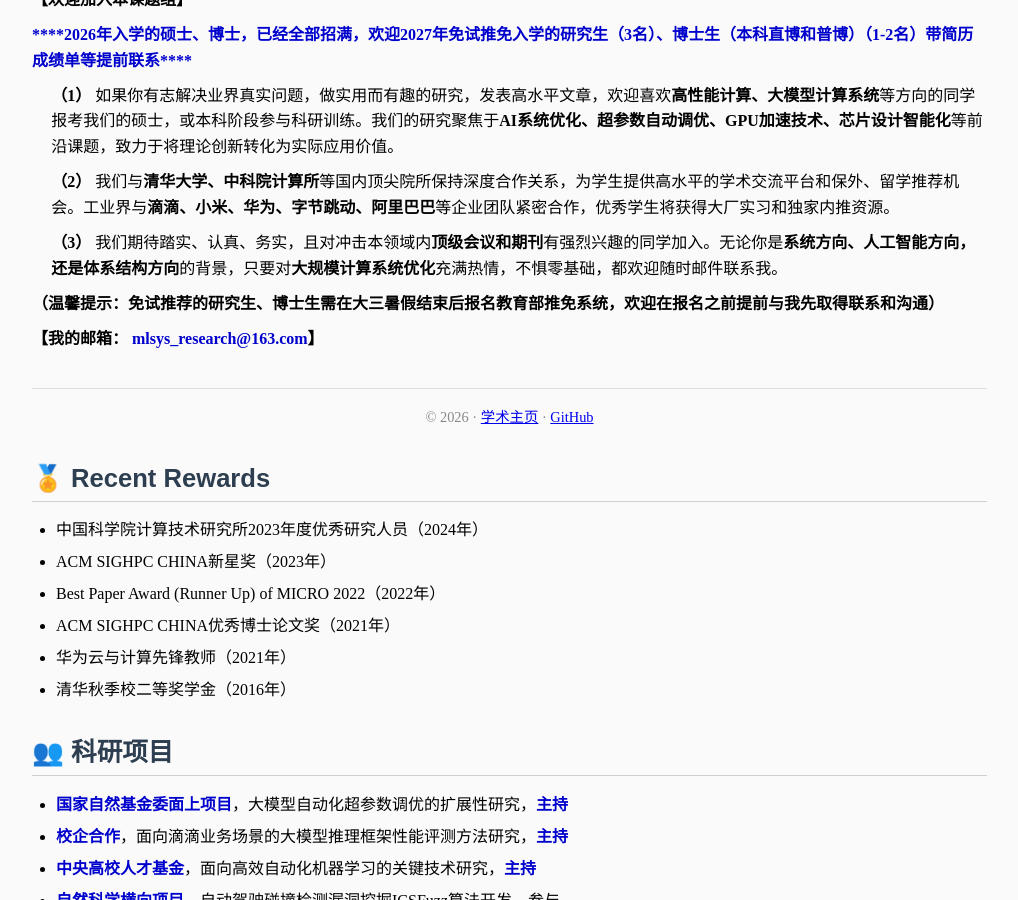
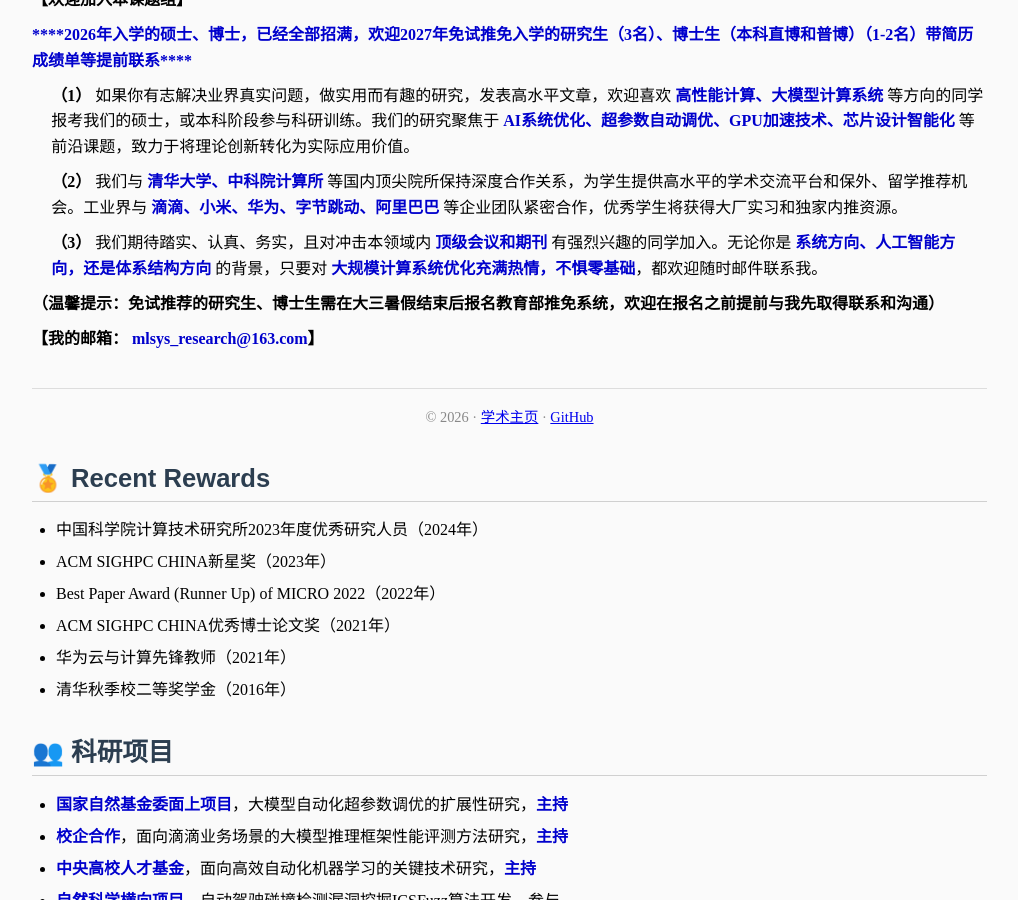
Before and after one commit to mlsys-research-jedy/mlsys-research-jedy.github.io, a Jekyll site: the page index.html, which Jekyll copies as it is, in a window 1280 px wide and 900 px high, scrolled down 710 px. Shown: the whole window, without its empty margins (123-1141 px from the left). Built offline with Jekyll 4.4.1, drawn with Linux system fonts in a browser that asks for light colours.

Commit message:
Update index.html

```diff
--- a/index.html
+++ b/index.html
@@ -129,10 +129,11 @@
 <div class="section recruit-section">
     <div class="section-title">📢 招生宣言</div>
     <p><strong>【欢迎加入本课题组】</strong></p>
-            <p><strong style="color:#0000cc;">****2026年入学的硕士、博士，已经全部招满，欢迎2027年免试推免入学的研究生（3名）、博士生（本科直博和普博）（1-2名）带简历成绩单等提前联系****</strong></p>        <ul>
-            <li><strong>（1）</strong> 如果你有志解决业界真实问题，做实用而有趣的研究，发表高水平文章，欢迎喜欢<strong>高性能计算、大模型计算系统</strong>等方向的同学报考我们的硕士，或本科阶段参与科研训练。我们的研究聚焦于<strong>AI系统优化、超参数自动调优、GPU加速技术、芯片设计智能化</strong>等前沿课题，致力于将理论创新转化为实际应用价值。</li>
-            <li><strong>（2）</strong> 我们与<strong>清华大学、中科院计算所</strong>等国内顶尖院所保持深度合作关系，为学生提供高水平的学术交流平台和保外、留学推荐机会。工业界与<strong>滴滴、小米、华为、字节跳动、阿里巴巴</strong>等企业团队紧密合作，优秀学生将获得大厂实习和独家内推资源。</li>
-            <li><strong>（3）</strong> 我们期待踏实、认真、务实，且对冲击本领域内<strong>顶级会议和期刊</strong>有强烈兴趣的同学加入。无论你是<strong>系统方向、人工智能方向，还是体系结构方向</strong>的背景，只要对<strong>大规模计算系统优化</strong>充满热情，不惧零基础，都欢迎随时邮件联系我。</li>
+    <p><strong style="color:#0000cc;">****2026年入学的硕士、博士，已经全部招满，欢迎2027年免试推免入学的研究生（3名）、博士生（本科直博和普博）（1-2名）带简历成绩单等提前联系****</strong></p>
+    <ul>
+        <li><strong>（1）</strong> 如果你有志解决业界真实问题，做实用而有趣的研究，发表高水平文章，欢迎喜欢 <strong style="color:#0000cc;">高性能计算、大模型计算系统</strong> 等方向的同学报考我们的硕士，或本科阶段参与科研训练。我们的研究聚焦于 <strong style="color:#0000cc;">AI系统优化、超参数自动调优、GPU加速技术、芯片设计智能化</strong> 等前沿课题，致力于将理论创新转化为实际应用价值。</li>
+        <li><strong>（2）</strong> 我们与 <strong style="color:#0000cc;">清华大学、中科院计算所</strong> 等国内顶尖院所保持深度合作关系，为学生提供高水平的学术交流平台和保外、留学推荐机会。工业界与 <strong style="color:#0000cc;">滴滴、小米、华为、字节跳动、阿里巴巴</strong> 等企业团队紧密合作，优秀学生将获得大厂实习和独家内推资源。</li>
+        <li><strong>（3）</strong> 我们期待踏实、认真、务实，且对冲击本领域内 <strong style="color:#0000cc;">顶级会议和期刊</strong> 有强烈兴趣的同学加入。无论你是 <strong style="color:#0000cc;">系统方向、人工智能方向，还是体系结构方向</strong> 的背景，只要对 <strong style="color:#0000cc;">大规模计算系统优化充满热情，不惧零基础</strong>，都欢迎随时邮件联系我。</li>
     </ul>
     <p><strong>（温馨提示：免试推荐的研究生、博士生需在大三暑假结束后报名教育部推免系统，欢迎在报名之前提前与我先取得联系和沟通）</strong></p>
     <p><strong>【我的邮箱： <span style="color:#0000cc;">mlsys_research@163.com</span>】</strong></p>
```
Lines whose indentation alone changed are shown as unchanged.
